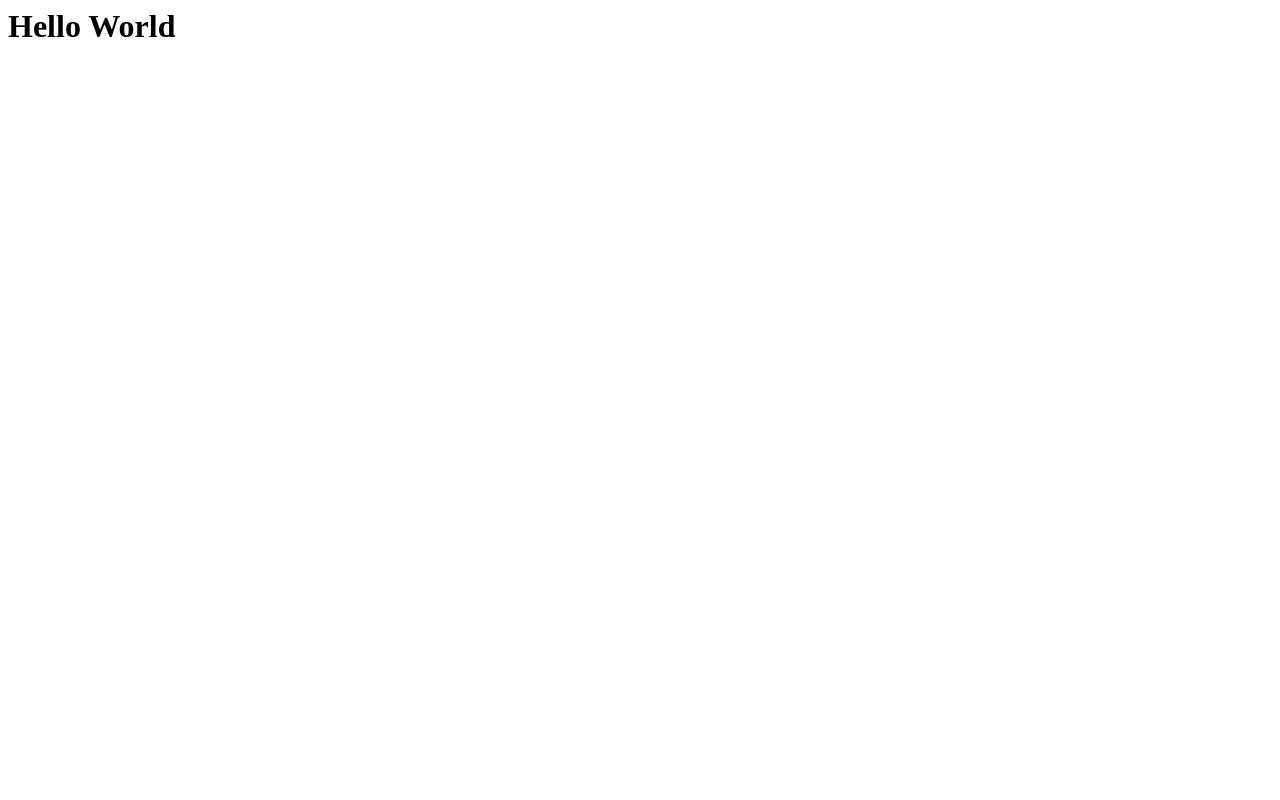
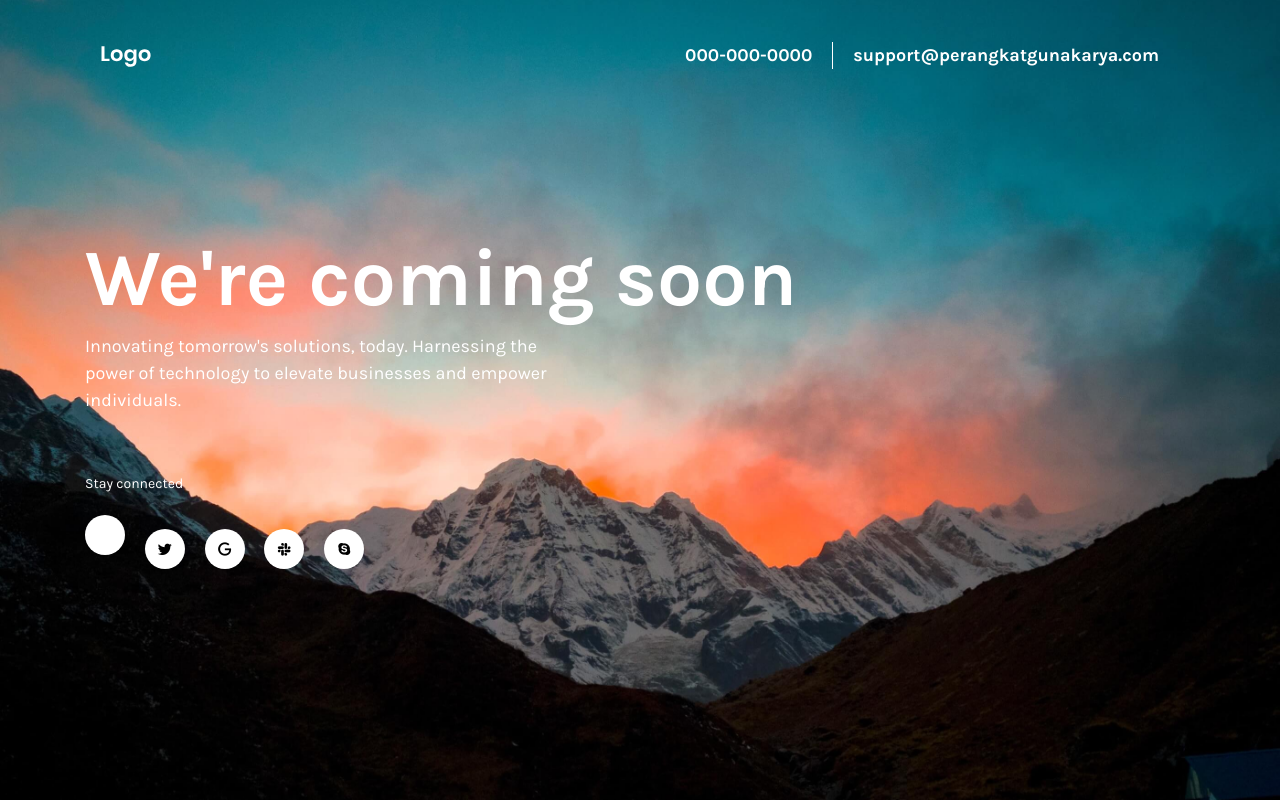
Before and after one commit to perangkatgunakarya/perangkatgunakarya.github.io, a website: page index.html in a window 1280 px wide. Drawn offline with nearby package versions, Linux system fonts and the light colour scheme.

Commit message:
feat: add coming soon page

```diff
--- /dev/null
+++ b/assets/scss/bd-coming-soon.scss
@@ -0,0 +1,90 @@
+body {
+    font-family: 'Karla', sans-serif;
+    background-image: url("../images/bg.jpg");
+    background-size: cover;
+    background-repeat: no-repeat;
+    background-position: center;
+    color: #ffffff;
+    padding-bottom: 75px;
+
+    @media (min-width: 768px) {
+        padding-bottom: 110px;
+    }
+}
+.navbar-brand {
+    margin-right: 0;
+
+    img {
+        height: 21px;
+    }
+}
+.navbar-dark {
+    padding-top: 35px;
+    padding-bottom: 35px;
+    .navbar-text {
+        color: #ffffff;
+        opacity: 1;
+        padding: 0 20px;
+        border-right: 1px solid #ffffff;
+        font-size: 18px;
+        font-weight: bold;
+        text-align: center;
+
+        &:last-child {
+            border-right: 0;
+        }
+    }
+
+    @media (max-width: 767px) {
+        padding-bottom: 0;
+    }
+}
+.page-title {
+    font-size: 80px;
+    font-weight: bold;
+    margin-bottom: 6px;
+
+    @media (max-width: 767px) {
+        font-size: 35px;
+        margin-bottom: 14px;
+    }
+}
+.page-description {
+    max-width: 465px;
+    font-size: 18px;
+    margin-bottom: 59px;
+
+    @media (max-width: 767px) {
+        font-size: 14px;
+    }
+}
+
+p {
+    font-size: 14px;
+    margin-bottom: 21px;
+}
+
+.footer-social-links {
+    .social-link {
+        display: inline-block;
+        text-align: center;
+        line-height: 40px;
+        width: 40px;
+        height: 40px;
+        border-radius: 50%;
+        background-color: #ffffff;
+        color: #000000;
+        margin-right: 16px;
+        transition: all 0.3s ease-in-out;
+
+        &:last-child {
+            margin-right: 0;
+        }
+
+        &:hover {
+            text-decoration: none;
+            background-color: #000000;
+            color: #ffffff;
+        }
+    }
+}
--- /dev/null
+++ b/gulpfile.js
@@ -0,0 +1,39 @@
+//Import
+
+const gulp = require('gulp');
+const sass = require('gulp-sass');
+const sourceMaps = require('gulp-sourcemaps');
+const autoprefixer = require('gulp-autoprefixer');
+const browserSync = require('browser-sync');
+
+//SCSS
+
+function style() {
+    return gulp.src('./assets/scss/*.scss')
+    .pipe(sourceMaps.init())
+    .pipe(sass().on('error', sass.logError))
+    .pipe(autoprefixer())
+    .pipe(sourceMaps.write('./'))
+    .pipe(gulp.dest('./assets/css'))
+    .pipe(browserSync.stream());
+}
+
+//Serve and watch
+
+function watch() {
+    browserSync.init({
+        server: {
+            baseDir: './',
+        },
+        startPath: './index.html',
+        ghostMode: false,
+        notify: false
+    });
+    gulp.watch('./assets/scss/*.scss', style);
+    gulp.watch('./*.html').on('change', browserSync.reload);
+    gulp.watch('./assets/js/*.js').on('change', browserSync.reload);
+
+}
+
+exports.style = style;
+exports.watch = watch;
--- a/index.html
+++ b/index.html
@@ -1 +1,45 @@
-<h1>Hello World</h1>
+<!DOCTYPE html>
+<html lang="en">
+
+<head>
+    <meta charset="UTF-8">
+    <meta name="viewport" content="width=device-width, initial-scale=1.0">
+    <meta http-equiv="X-UA-Compatible" content="ie=edge">
+    <title>Perangkat Guna Karya</title>
+    <link href="https://fonts.googleapis.com/css?family=Karla:400,700&display=swap" rel="stylesheet">
+    <link rel="stylesheet" href="https://cdn.materialdesignicons.com/4.8.95/css/materialdesignicons.min.css">
+    <link rel="stylesheet" href="https://stackpath.bootstrapcdn.com/bootstrap/4.4.1/css/bootstrap.min.css">
+    <link rel="stylesheet" href="assets/css/bd-coming-soon.css">
+</head>
+
+<body class="min-vh-100 d-flex flex-column">
+
+    <header>
+        <div class="container">
+            <nav class="navbar navbar-dark bg-transparenet">
+                <a class="navbar-brand" href="#">
+                    <img src="assets/images/logo.svg" alt="logo">
+                </a>
+                <span class="navbar-text ml-auto d-none d-sm-inline-block">000-000-0000 </span>
+                <span class="navbar-text d-none d-sm-inline-block">support@perangkatgunakarya.com</span>
+            </nav>
+        </div>
+    </header>
+    <main class="my-auto">
+        <div class="container">
+            <h1 class="page-title">We're coming soon</h1>
+            <p class="page-description">Innovating tomorrow's solutions, today. Harnessing the power of technology to elevate businesses and empower individuals.
+            </p>
+            <p>Stay connected</p>
+            <nav class="footer-social-links">
+                <a href="#!" class="social-link"><i class="mdi mdi-facebook-box"></i></a>
+                <a href="#!" class="social-link"><i class="mdi mdi-twitter"></i></a>
+                <a href="#!" class="social-link"><i class="mdi mdi-google"></i></a>
+                <a href="#!" class="social-link"><i class="mdi mdi-slack"></i></a>
+                <a href="#!" class="social-link"><i class="mdi mdi-skype"></i></a>
+            </nav>
+        </div>
+    </main>
+</body>
+
+</html>
```
Also changed, not shown: package.json (added, +19 -0 lines), assets/css/bd-coming-soon.css (added), assets/images/bg.jpg (added), assets/images/logo.svg (added), 3 other files.
